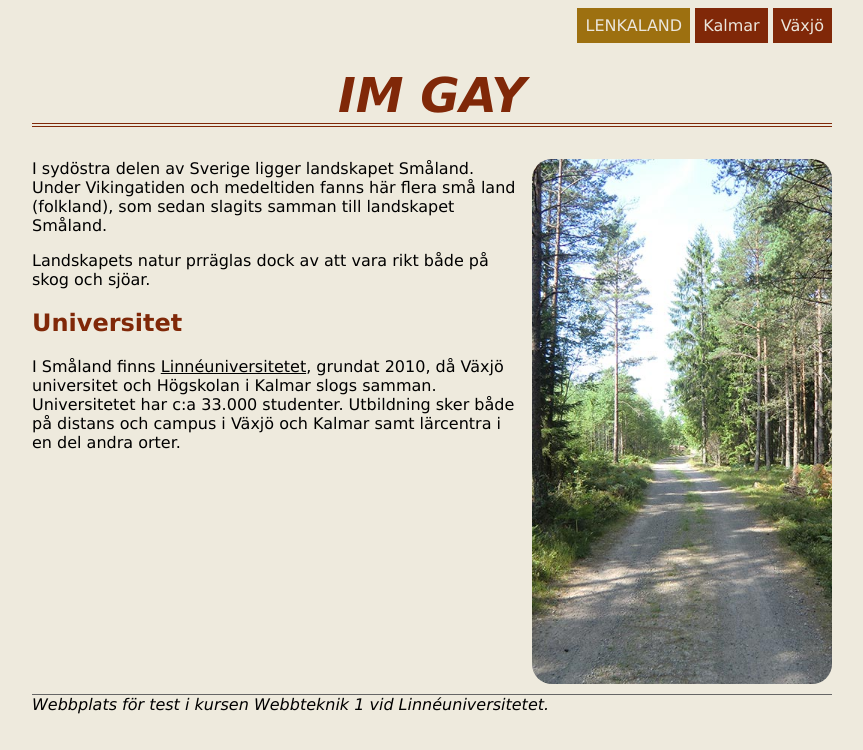
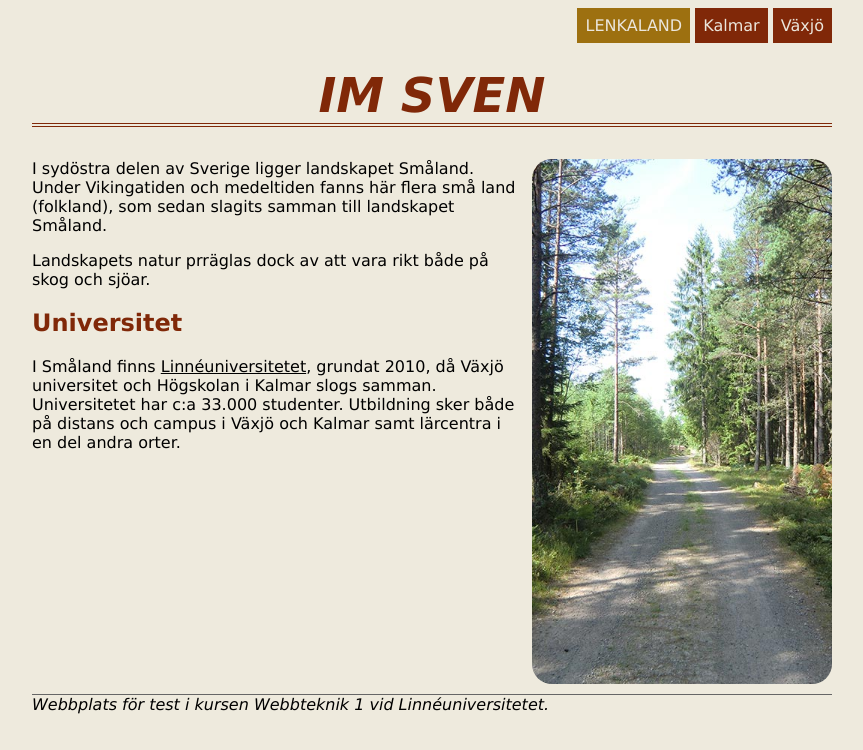
Before and after one commit to steiboldt/MyFirstWebsite, a plain HTML site: page index.html in a window 1280 px wide. Shown: the whole page, without its empty margins (208-1071 px from the left). Drawn offline with Linux system fonts and the light colour scheme.

Commit message:
H1 TILL IM SVEN

```diff
--- a/index.html
+++ b/index.html
@@ -16,7 +16,7 @@
         </ul>
     </nav>
     <header>
-        <h1>IM GAY</h1>
+        <h1>IM SVEN</h1>
     </header>
     <main>
         <img src="img/forestroad.jpg" alt="Skogsväg" class="floatRight">
```
